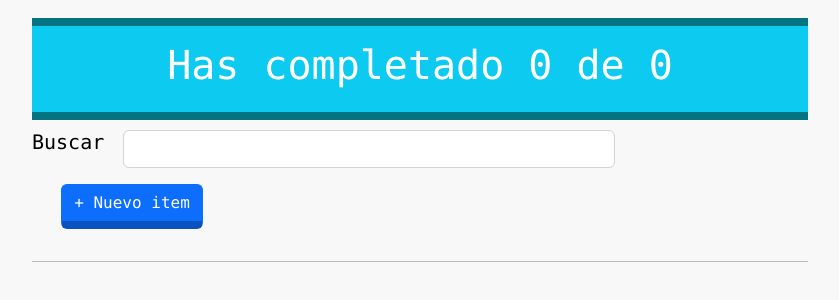
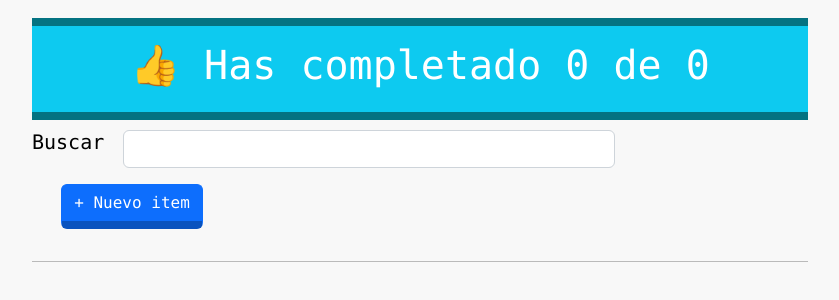
Before and after one commit to master-sebastian/todolist_reactjs, a React (Create React App) app: page / in a window 1280 px wide. Shown: the top 300 px of the page, without its empty margins (232-1071 px from the left). Built offline with nearby package versions, Linux system fonts and the light colour scheme.

Commit message:
cambios en counter

```diff
--- a/src/components/js/TodoCounter.js
+++ b/src/components/js/TodoCounter.js
@@ -10,7 +10,7 @@ function TodoCounter(props){
     return (<>
         <div className="bg-info text-white TodoCounter__extend_header">
                 <h1 className="text-center">
-                Has completado {
+                👍 Has completado {
                     listTodoList.filter(
                         (item) =>
                         (
```
